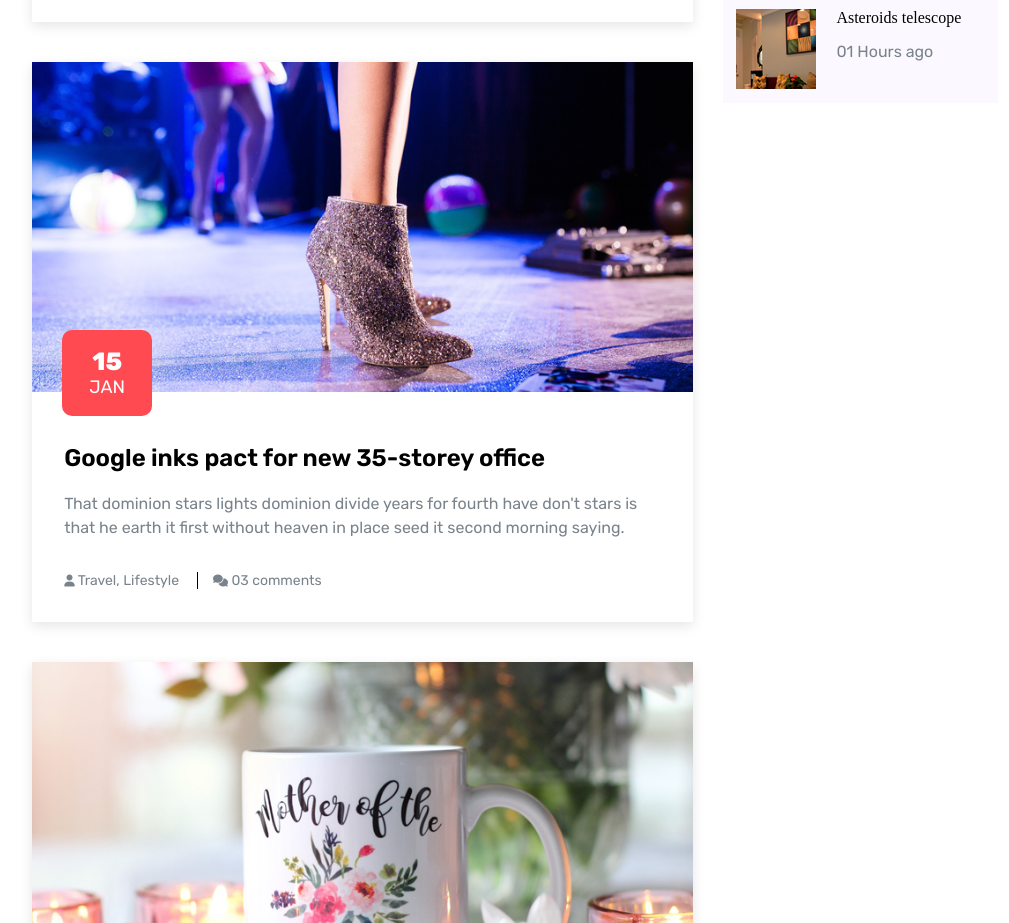
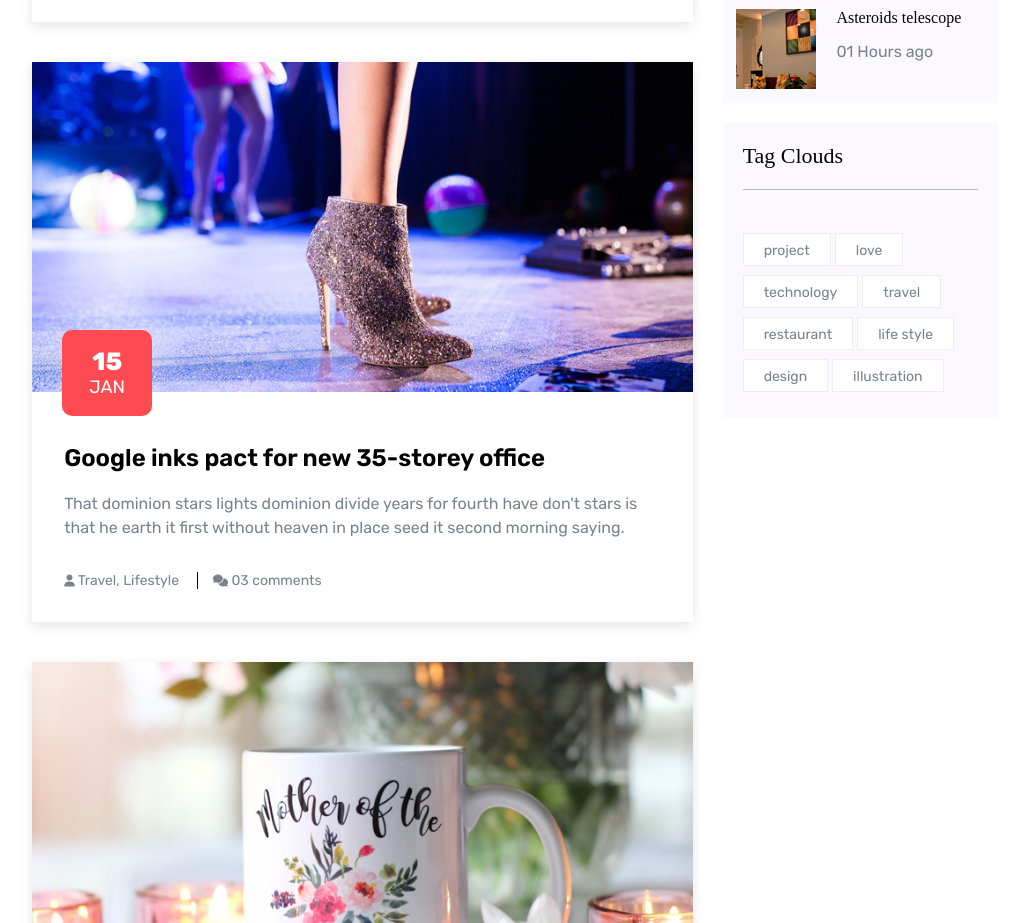
Before and after one commit to lemanrza/travelo-mini-project-, a website built with Vite: page vite-project/blog.html in a window 1280 px wide. Shown: the part 1800-2723 px from the top of the page, without its empty margins (125-1134 px from the left). Built offline with nearby package versions, Linux system fonts and the light colour scheme; a web font is replaced by a local one.

Commit message:
feat: tag-section added

```diff
--- a/vite-project/blog.html
+++ b/vite-project/blog.html
@@ -226,6 +226,21 @@
                         </div>
                     </div>
                 </div>
+                <div class="tag-section">
+                    <h3>Tag Clouds</h3>
+                    <div class="tag-item">
+                       <ul>
+                        <li><a href="#">project</a></li>
+                        <li><a href="#">love</a></li>
+                        <li><a href="#">technology</a></li>
+                        <li><a href="#">travel</a></li>
+                        <li><a href="#">restaurant</a></li>
+                        <li><a href="#">life style</a></li>
+                        <li><a href="#">design</a></li>
+                        <li><a href="#">illustration</a></li>
+                       </ul>
+                    </div>
+                </div>
             </div>
         </section>
     </main>
--- a/vite-project/src/sass/pages/_blog.scss
+++ b/vite-project/src/sass/pages/_blog.scss
@@ -239,6 +239,7 @@
                 flex-direction: column;
                 gap: 20px;
                 width: 100%;
+
                 a {
                     color: $dark-gray;
                     padding-bottom: 20px;
@@ -246,12 +247,14 @@
                 }
             }
         }
+
         .post-section {
             display: flex;
             flex-direction: column;
             background-color: #FBF9FF;
             gap: 20px;
             padding: 5%;
+
             .heading {
                 font-weight: 500;
                 font-size: 22px;
@@ -259,19 +262,82 @@
                 padding: 20px 0;
                 margin-bottom: 20px;
             }
+
             .post-item {
                 display: flex;
                 gap: 20px;
+
                 .post-text {
                     display: flex;
                     flex-direction: column;
                     gap: 15px;
+
+
                     h3 {
                         font-weight: 500;
                         font-size: 16px;
+                        transition: 0.2s;
+                        color: black;
+                        &:hover {
+                                color: $header-color;
+                            cursor: pointer;
+                        }
                     }
+
                     p {
                         color: $dark-gray;
+                    }
+                }
+            }
+        }
+
+        .tag-section {
+            display: flex;
+            flex-direction: column;
+            background-color: #FBF9FF;
+
+
+            h3 {
+                font-weight: 500;
+                font-size: 22px;
+                border-bottom: 1px solid $gray-color;
+                padding: 20px 0;
+                margin: 0 20px 20px;
+            }
+
+            .tag-item {
+                display: flex;
+                justify-content: center;
+                align-items: center;
+                // padding: 6px 15px;
+
+
+                ul {
+                    padding: 20px;
+
+                    li {
+                        display: inline;
+                        padding: 6px 10px;
+                        background-color: #fff;
+                        border: 1px solid #eeeeee;
+
+                        a {
+                            // display: inline;
+                        // padding: 6px 10px;
+                            font-size: 14px;
+                            line-height: 3;
+                            padding: 20px 10px;
+                            color: $dark-gray;
+                            transition: 0.2s;
+                        }
+                        &:hover {
+                               a {
+                                // padding: 8px 12px;
+                                color: white;
+                                background-color: $header-color;
+                               }
+
+                        }
                     }
                 }
             }
```
Also changed, not shown: vite-project/src/css/main.css, 1 other file.
